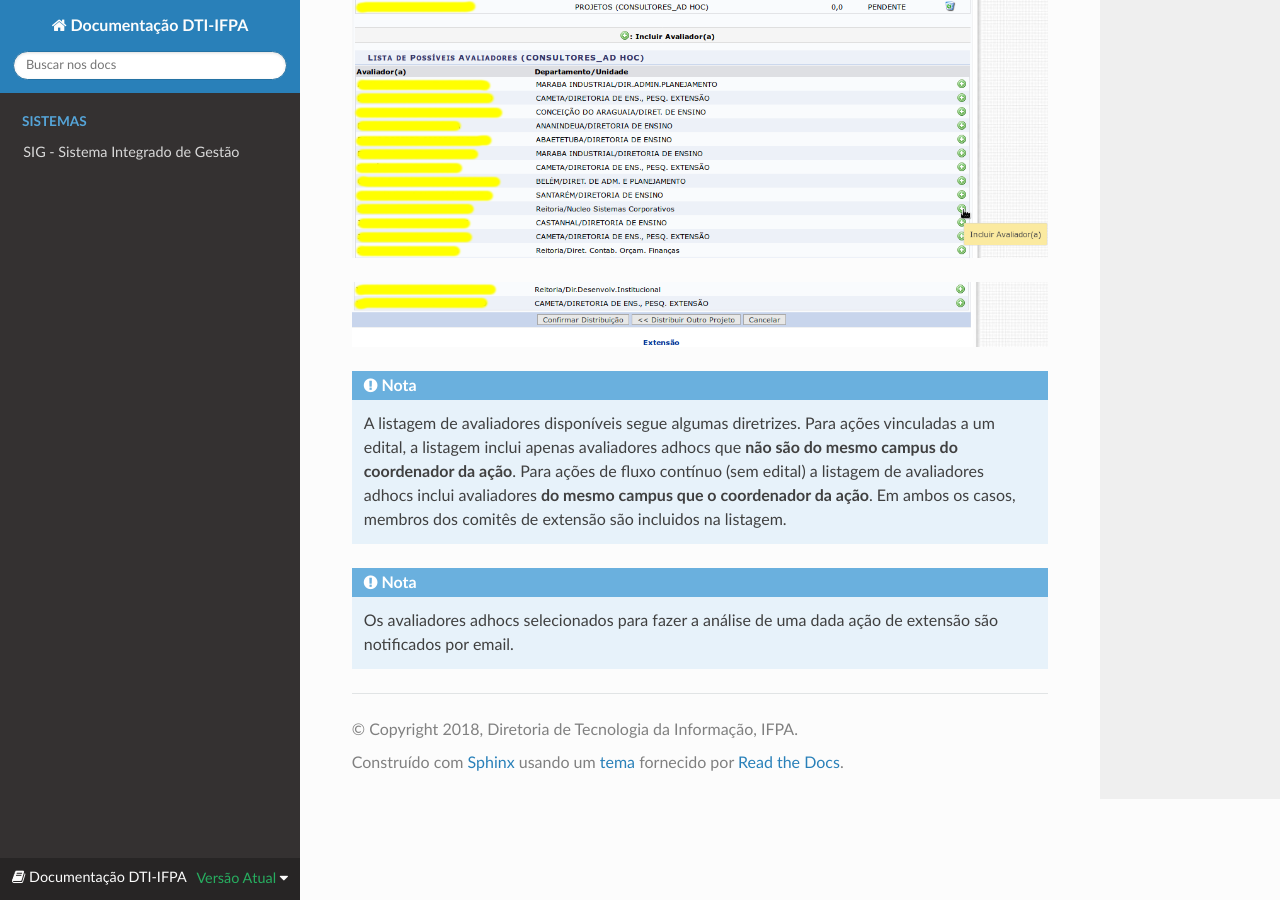
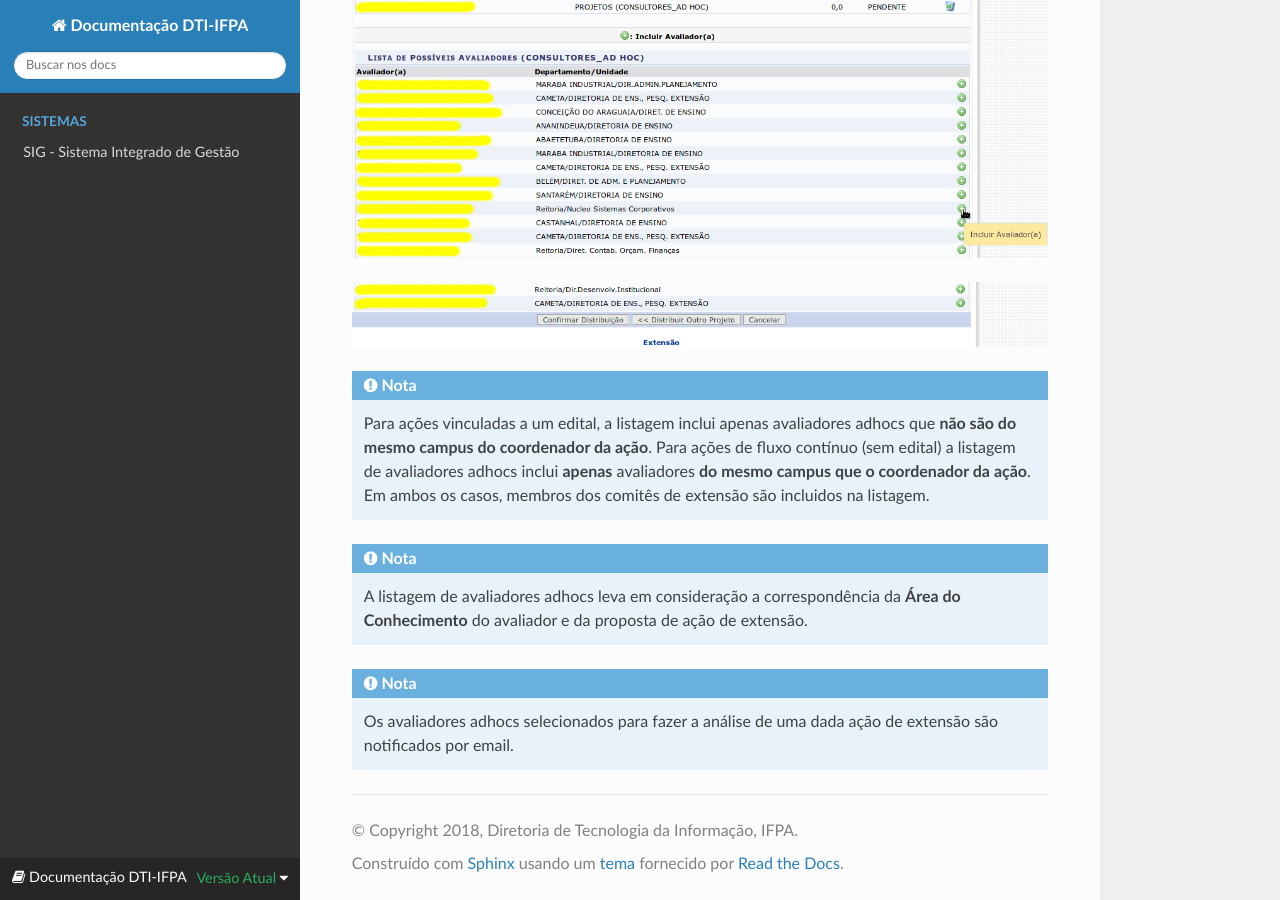
Before and after one commit to djangonauta/dti-docs, a Sphinx documentation site: the page built from source/sistemas/sig/sigaa/extensao/distribuicao-avaliadores.rst, in a window 1280 px wide and 900 px high, scrolled down 1739 px. Built offline with Sphinx 7.4.7 and the Read the Docs theme 2.0.0, drawn with Linux system fonts in a browser that asks for light colours.

```diff
--- a/source/sistemas/sig/sigaa/extensao/avaliacao-final.rst
+++ b/source/sistemas/sig/sigaa/extensao/avaliacao-final.rst
@@ -26,6 +26,12 @@
 O usuário precisa especificar o número de bolsas aprovadas (se houver) e valores de orçamento concedido pela PROEX (se houver),
 além da justificativa do seu parecer.
 
+.. image:: /_static/img/extensao/avaliacao-final/avaliacao-final-form1.png
+
+.. image:: /_static/img/extensao/avaliacao-final/avaliacao-final-form2.png
+
+.. image:: /_static/img/extensao/avaliacao-final/avaliacao-final-form3.png
+
 .. raw:: latex
 
     \newpage
--- a/source/sistemas/sig/sigaa/extensao/distribuicao-avaliadores.rst
+++ b/source/sistemas/sig/sigaa/extensao/distribuicao-avaliadores.rst
@@ -32,10 +32,14 @@
 .. image:: /_static/img/extensao/distribuicao/distribuir-projeto2.png
 
 .. note::
-    A listagem de avaliadores disponíveis segue algumas diretrizes. Para ações vinculadas a um edital, a listagem
+    Para ações vinculadas a um edital, a listagem
     inclui apenas avaliadores adhocs que **não são do mesmo campus do coordenador da ação**. Para ações de fluxo contínuo (sem edital)
-    a listagem de avaliadores adhocs inclui avaliadores **do mesmo campus que o coordenador da ação**. Em ambos os casos, membros
+    a listagem de avaliadores adhocs inclui **apenas** avaliadores **do mesmo campus que o coordenador da ação**. Em ambos os casos, membros
     dos comitês de extensão são incluidos na listagem.
+
+.. note::
+    A listagem de avaliadores adhocs leva em consideração a correspondência da **Área do Conhecimento** do avaliador
+    e da proposta de ação de extensão.
 
 .. note::
     Os avaliadores adhocs selecionados para fazer a análise de uma dada ação de extensão são notificados por email.
```
Also changed, not shown: source/_static/img/extensao/avaliacao-final/avaliacao-final-form1.png (added), source/_static/img/extensao/avaliacao-final/avaliacao-final-form2.png (added), source/_static/img/extensao/avaliacao-final/avaliacao-final-form3.png (added).
